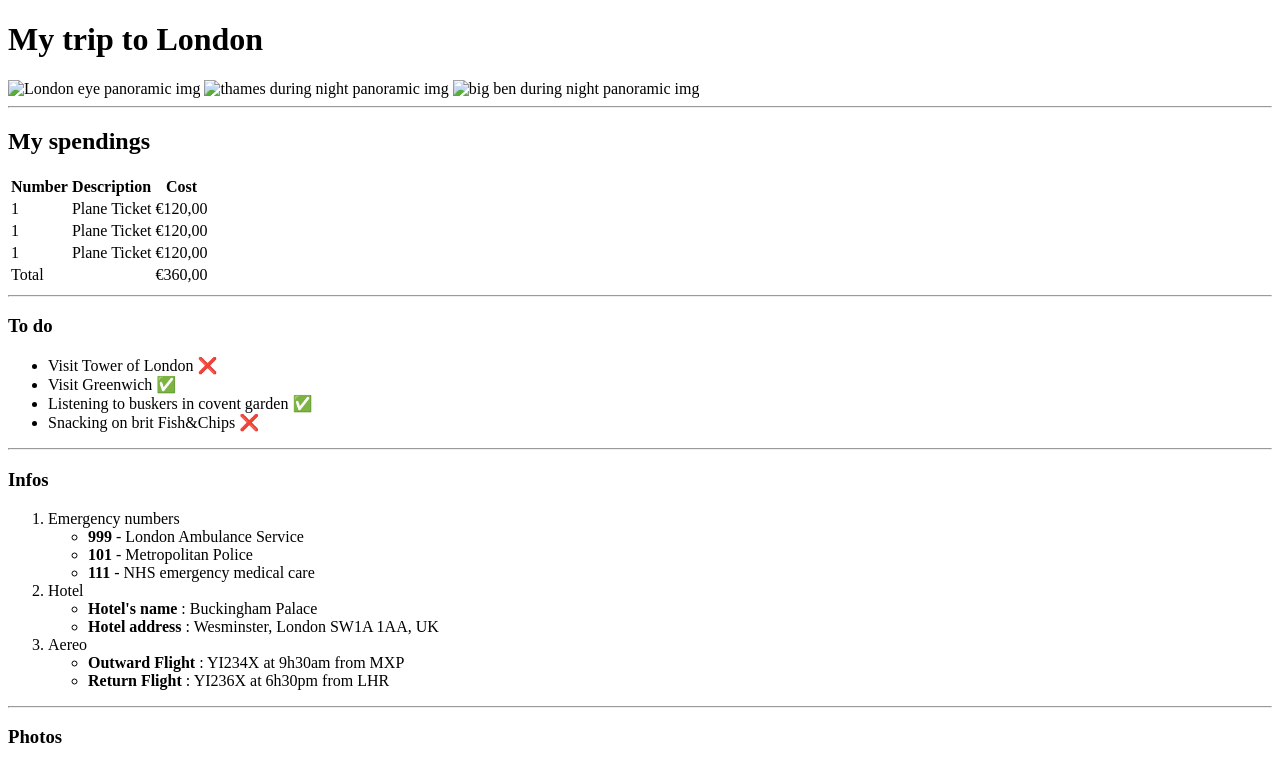
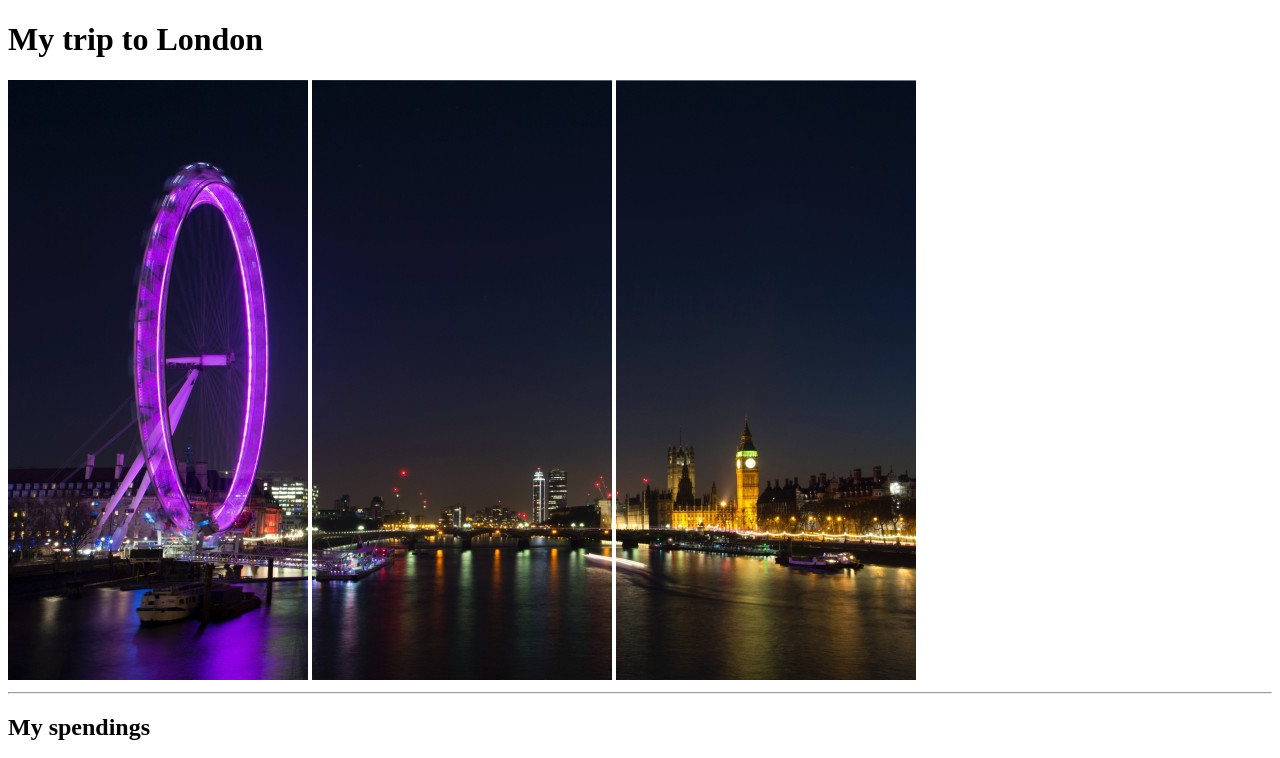
Before and after one commit to serena-peschiaroli/html-london-trip, a plain HTML site: page index.html in a window 1280 px wide. Shown: the top 758 px of the page. Drawn offline with Linux system fonts and the light colour scheme; the site is published under a folder, as on GitHub Pages, so addresses that start at the root find nothing.

Commit message:
Fix: / before res path

```diff
--- a/index.html
+++ b/index.html
@@ -15,9 +15,9 @@
         <!-- /title -->
 
         <!-- imgs -->
-        <img src="/img/pexels-bill-emrich-230794-0.jpg" alt="London eye panoramic img">
-        <img src="/img/pexels-bill-emrich-230794-1.jpg" alt="thames during night panoramic img">
-        <img src="/img/pexels-bill-emrich-230794-2.jpg" alt="big ben during night panoramic img">
+        <img src="img/pexels-bill-emrich-230794-0.jpg" alt="London eye panoramic img">
+        <img src="img/pexels-bill-emrich-230794-1.jpg" alt="thames during night panoramic img">
+        <img src="img/pexels-bill-emrich-230794-2.jpg" alt="big ben during night panoramic img">
 
 
         <!-- /imgs -->
```
